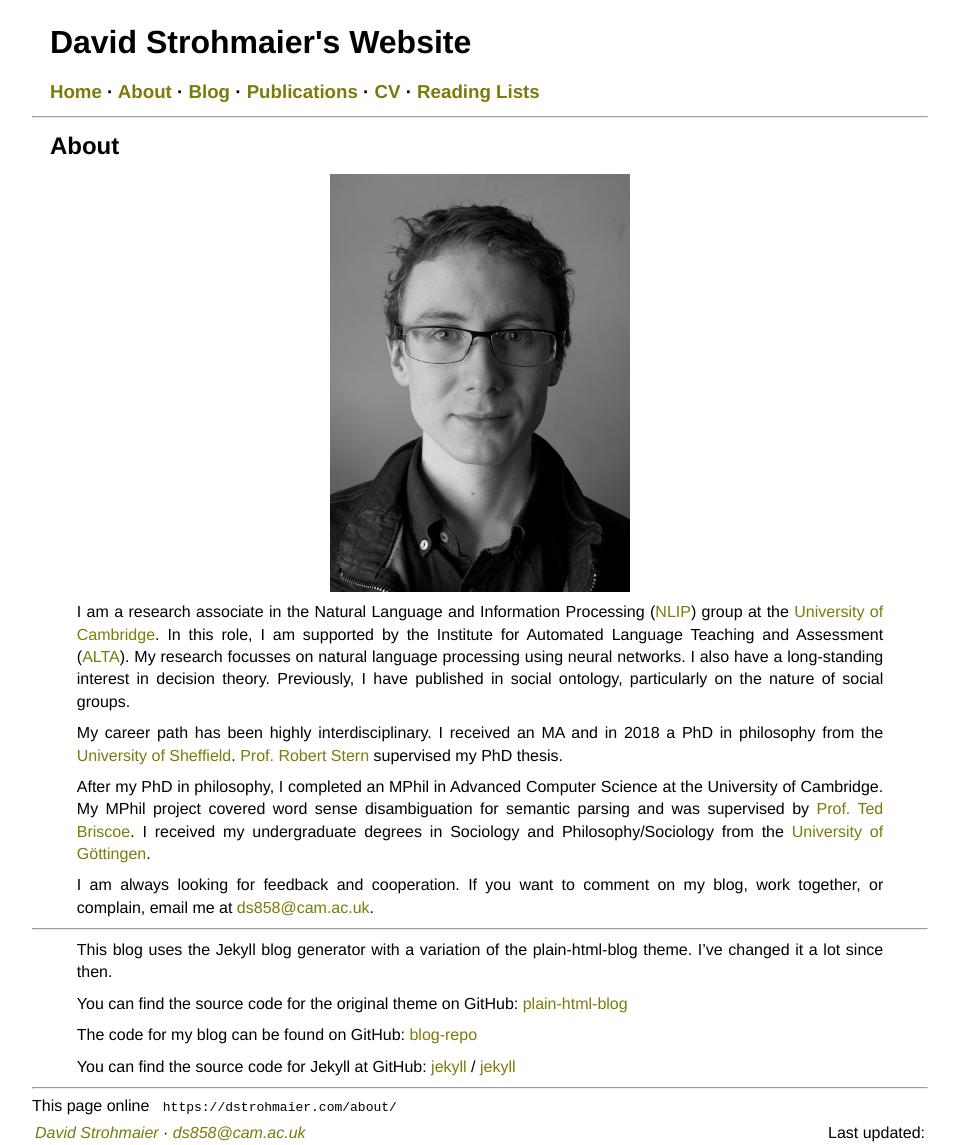
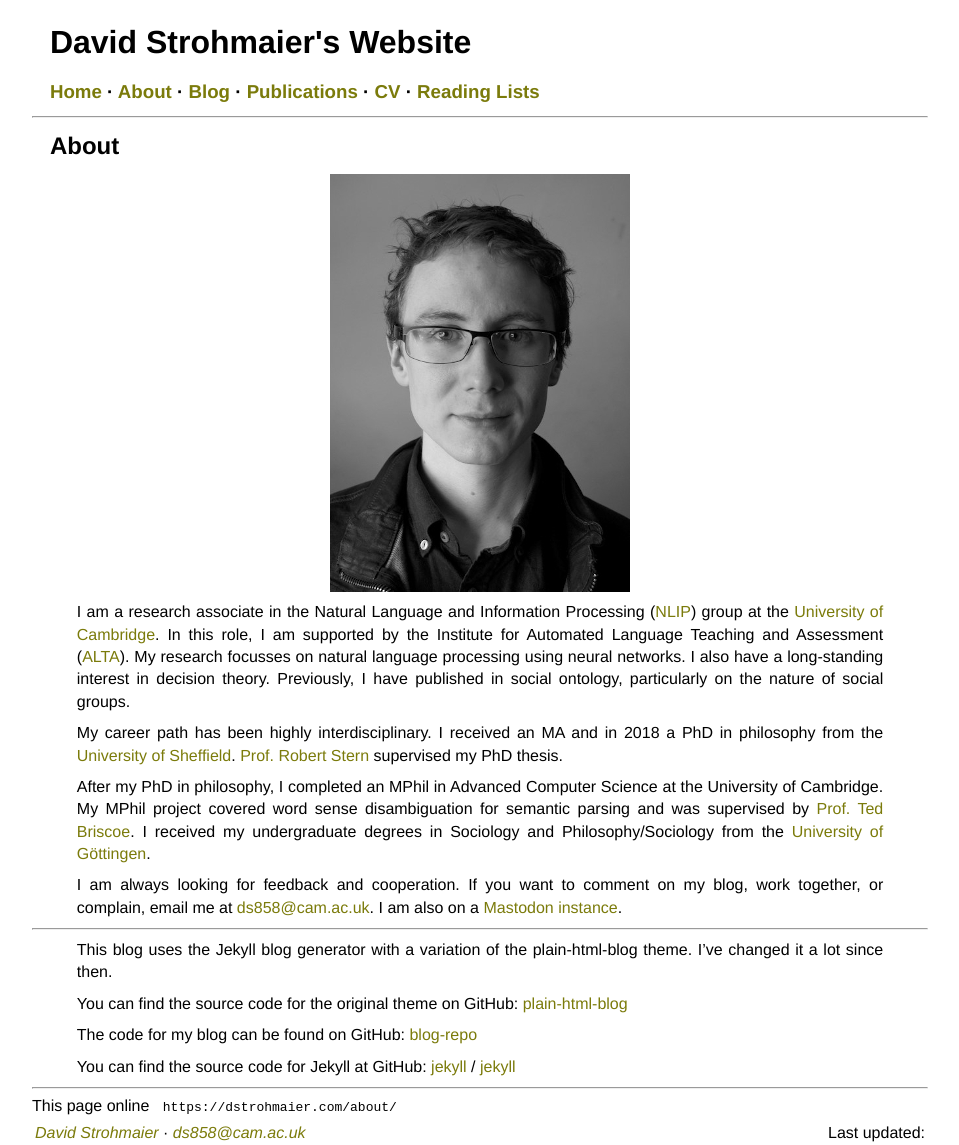
Before and after one commit to dstrohmaier/dstrohmaier.github.io, a Jekyll site: the page built from about/index.md, in a window 1280 px wide. Shown: the whole page, without its empty margins (168-1127 px from the left). Built offline with Jekyll 4.4.1, drawn with Linux system fonts in a browser that asks for light colours.

Commit message:
Added mastodon link

```diff
--- a/about/index.md
+++ b/about/index.md
@@ -12,7 +12,7 @@ My career path has been highly interdisciplinary. I received an MA and in 2018 a
 
 After my PhD in philosophy, I completed an MPhil in Advanced Computer Science at the University of Cambridge. My MPhil project covered word sense disambiguation for semantic parsing and was supervised by [Prof. Ted Briscoe](https://www.cl.cam.ac.uk/~ejb1/). I received my undergraduate degrees in Sociology and Philosophy/Sociology from the [University of Göttingen](https://www.uni-goettingen.de/en/1.html).
 
-I am always looking for feedback and cooperation. If you want to comment on my blog, work together, or complain, email me at [{{ site.email }}][email].
+I am always looking for feedback and cooperation. If you want to comment on my blog, work together, or complain, email me at [{{ site.email }}][email]. I am also on a [Mastodon instance](https://sigmoid.social/@davidstrohmaier).
 
 [email]: mailto:ds858@cam.ac.uk
 
```
